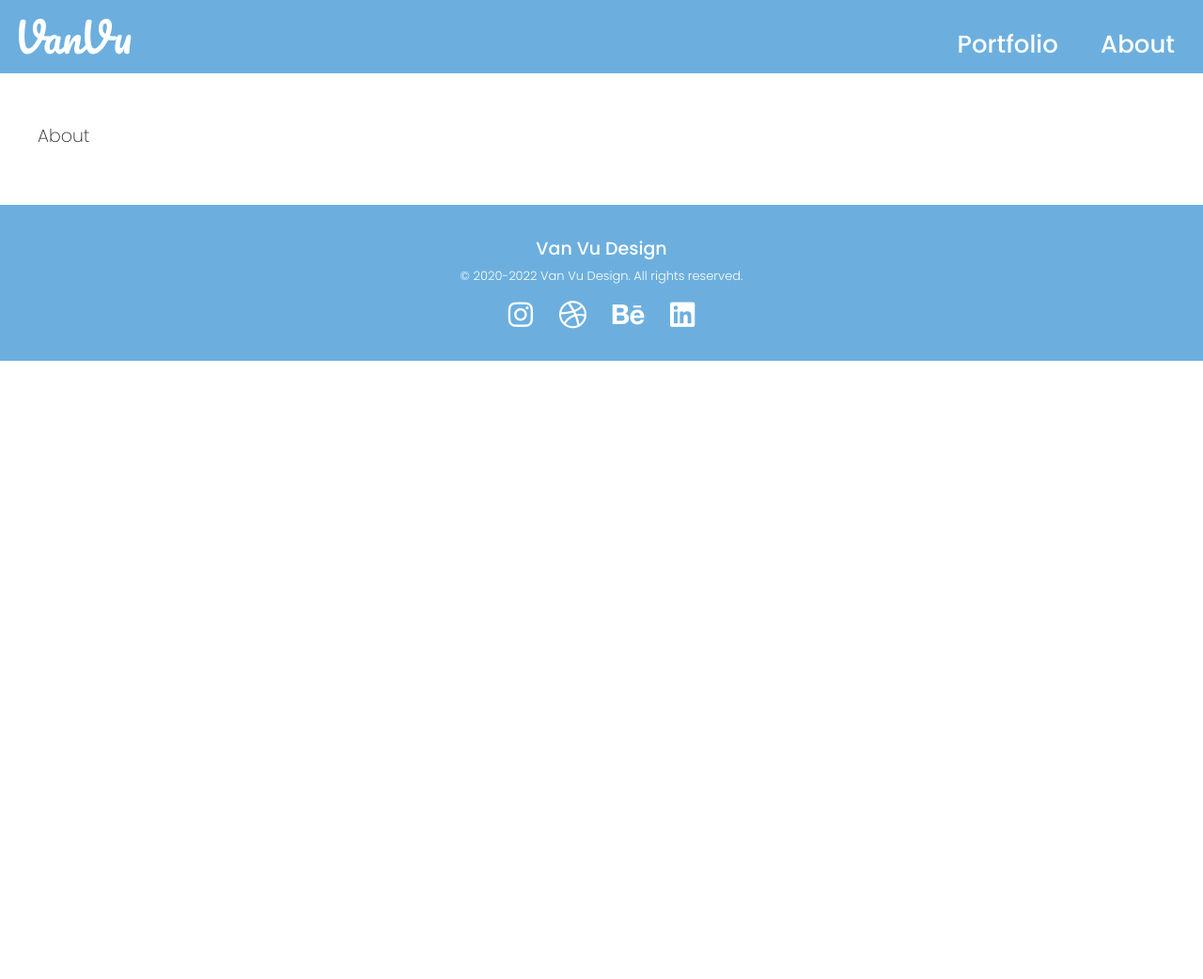
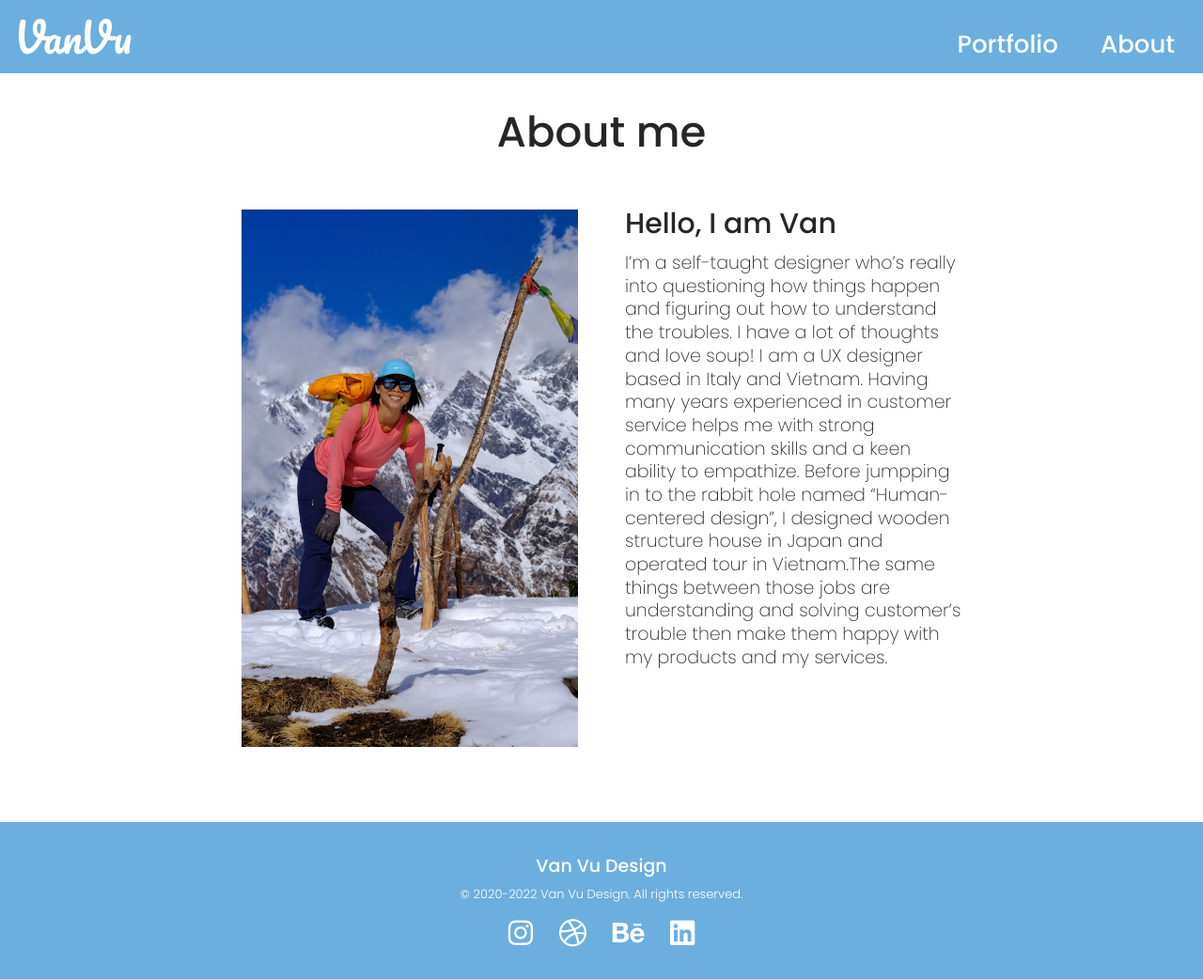
Before and after one commit to marupippy/marupippy.github.io, a Jekyll site: the page built from about.md, in a window 1280 px wide. Shown: the whole page at 94% size. Built offline with Jekyll 4.4.1, drawn with Linux system fonts in a browser that asks for light colours; before the commit the page ends 900 px from its top, so only the background shows below that.

Commit message:
Adding about page

```diff
--- /dev/null
+++ b/_layouts/about.html
@@ -0,0 +1,12 @@
+---
+layout: page
+---
+
+<h1>{{ page.title }}</h1>
+
+<div class="about">
+    <img src="/assets/profile.jpg">
+    <div class="about__content">
+        {{content}}
+    </div>
+</div>
--- a/_layouts/page.html
+++ b/_layouts/page.html
@@ -3,7 +3,7 @@ layout: default
 ---
 
 <section class="content">
-    <div class="content__wrap">
+    <div class="content__body">
 		{{ content }}
 	</div>
 </section>
--- /dev/null
+++ b/_sass/_includes/_about.scss
@@ -0,0 +1,19 @@
+.about {
+    margin-top: 20px;
+
+    img {
+        margin: auto;
+    }
+
+    @include mq(tabletp) {
+        column-count: 2;
+        margin-top: 40px;
+	}
+}
+
+.about__content {
+    max-width: 358px;
+    padding-top: 20px;
+    padding-bottom: 20px;
+    margin: auto;
+}
--- a/about.md
+++ b/about.md
@@ -1,7 +1,10 @@
 ---
-layout: page
-title: About
+layout: about
+title: About me
 permalink: /about/
 ---
 
-About
+### Hello, I am Van
+
+I’m a self-taught designer who’s really into questioning how things happen and figuring out how to understand the troubles. I have a lot of thoughts and love soup!
+I am a UX designer based in Italy and Vietnam. Having many years experienced in customer service helps me with strong communication skills and a keen ability to empathize. Before jumpping in to the rabbit hole named “Human-centered design”, I designed wooden structure house in Japan and operated tour in Vietnam.The same things between those jobs are understanding and solving customer's trouble then make them happy with my products and my services.
--- a/css/style.scss
+++ b/css/style.scss
@@ -84,3 +84,4 @@ $button-weight: 300;
 @import "_includes/_footer";
 @import "_includes/_socials";
 @import "_includes/_portfolio";
+@import "_includes/_about";
```
Also changed, not shown: assets/profile.jpg (added).
